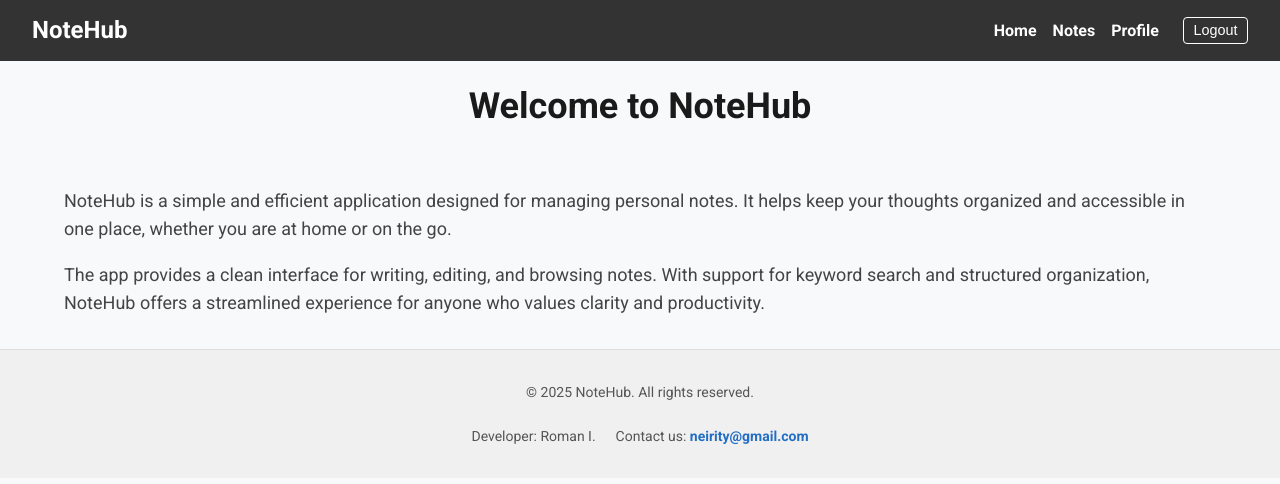
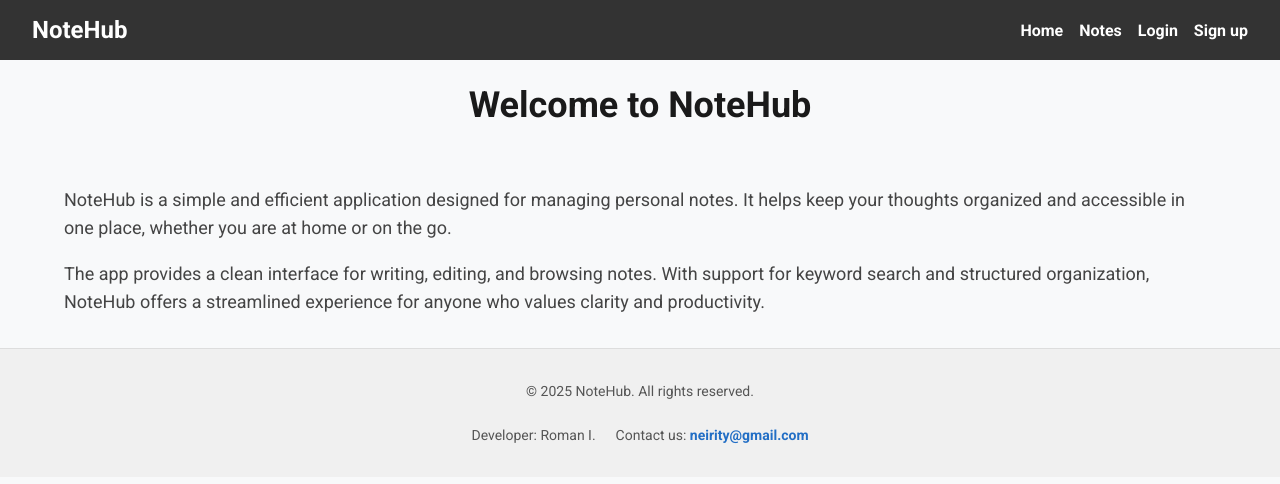
Before and after one commit to RomIvaNeirity/09-auth, a Next.js app: page / in a window 1280 px wide. Shown: the top 484 px of the page. Built offline with nearby package versions, Linux system fonts and the light colour scheme; no server answers.

Commit message:
fix authProvider

```diff
--- a/app/(private routes)/profile/page.tsx
+++ b/app/(private routes)/profile/page.tsx
@@ -26,7 +26,7 @@ export const metadata: Metadata = {
 
 export default async function ProfilePage() {
   const data = await getMe();
-
+  console.log("[ProfilePage] render, user =", data);
   return (
     <>
       {data && (
--- a/components/AuthNavigation/AuthNavigation.tsx
+++ b/components/AuthNavigation/AuthNavigation.tsx
@@ -4,21 +4,19 @@ import css from "./AuthNavigation.module.css";
 import Link from "next/link";
 import { useRouter } from "next/navigation";
 import { useAuthStore } from "@/lib/store/authStore";
-import { logout } from "@/lib/api/clientApi"; // твій API-logout
+import { logout } from "@/lib/api/clientApi";
 
 export default function AuthNavigation() {
-  const { isAuthenticated, clearIsAuthenticated, user } = useAuthStore(); // //
-
   const router = useRouter();
+  const { user, isAuthenticated } = useAuthStore();
+  const clearIsAuthenticated = useAuthStore(
+    (state) => state.clearIsAuthenticated
+  );
 
   const handleLogout = async () => {
-    try {
-      await logout(); // ← API
-      clearIsAuthenticated(); // ← Zustand
-      router.push("/sign-in"); // ← redirect
-    } catch (error) {
-      console.error("Logout failed", error);
-    }
+    await logout();
+    clearIsAuthenticated();
+    router.push("/sign-in");
   };
 
   return (
--- a/components/AuthProvider/AuthProvider.tsx
+++ b/components/AuthProvider/AuthProvider.tsx
@@ -1,43 +1,50 @@
 // components/AuthProvider/AuthProvider.tsx
+
 "use client";
 
 import { useEffect, useState } from "react";
-import { useRouter } from "next/navigation";
-import axios from "axios";
 import { useAuthStore } from "@/lib/store/authStore";
+import { getMe } from "@/lib/api/clientApi";
 
-export default function AuthProvider({
-  children,
-}: {
+interface AuthProviderProps {
   children: React.ReactNode;
-}) {
+}
+
+export default function AuthProvider({ children }: AuthProviderProps) {
   const [loading, setLoading] = useState(true);
-  const { setUser, clearIsAuthenticated } = useAuthStore();
-  const router = useRouter();
+  const { setUser } = useAuthStore();
+
+  console.log("[AuthProvider] render"); //
 
   useEffect(() => {
-    const checkSession = async () => {
+    console.log("[AuthProvider] useEffect start"); //
+
+    const initAuth = async () => {
       try {
-        const res = await axios.get("/api/users/me", {
-          withCredentials: true,
-        });
-        setUser(res.data);
+        console.log("[AuthProvider] calling getMe()"); //
+        const user = await getMe();
+        console.log("[AuthProvider] getMe SUCCESS:", user); //
+        setUser(user);
       } catch (error) {
-        if (axios.isAxiosError(error) && error.response?.status === 401) {
-          setUser(null); // ✅ тепер дозволено
-          return;
+        console.log(
+          "[AuthProvider] getMe ERROR:",
+
+          error
+        ); //
+        if (error) {
+          setUser(null);
         }
-
-        console.error(error);
       } finally {
+        console.log("[AuthProvider] auth init finished"); //
         setLoading(false);
       }
     };
 
-    checkSession();
-  }, []);
-
+    initAuth();
+  }, [setUser]);
+  console.log("[AuthProvider] loading..."); //
   if (loading) return null;
 
+  console.log("[AuthProvider] render children"); //
   return <>{children}</>;
 }
--- a/lib/store/authStore.ts
+++ b/lib/store/authStore.ts
@@ -14,11 +14,10 @@ export const useAuthStore = create<AuthState>((set) => ({
   user: null,
   isAuthenticated: false,
 
-  setUser: (user) =>
-    set({
-      user,
-      isAuthenticated: true,
-    }),
+  setUser: (user) => {
+    console.log("[authStore] setUser called with:", user);
+    set({ user });
+  },
 
   clearIsAuthenticated: () =>
     set({
```
Also changed, not shown: app/(auth routes)/sign-in/page.tsx (+4 -3 lines).
